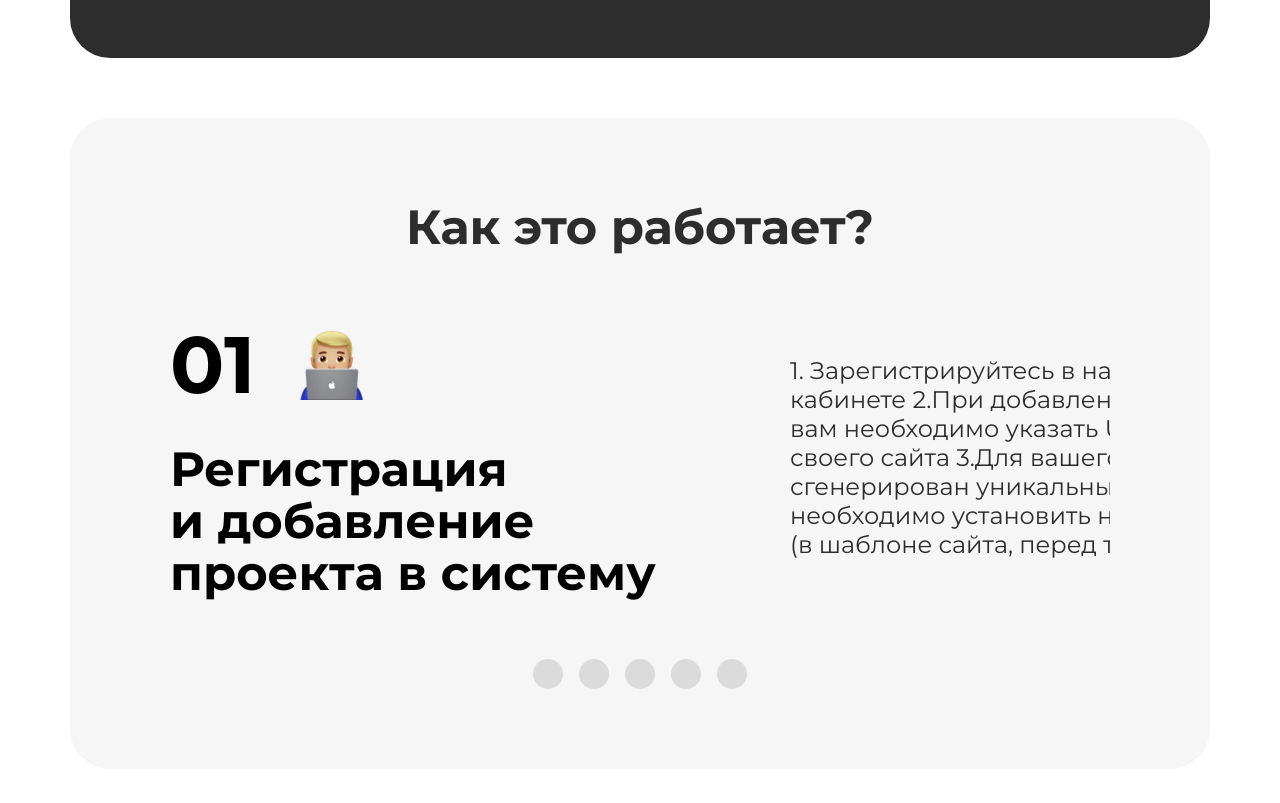
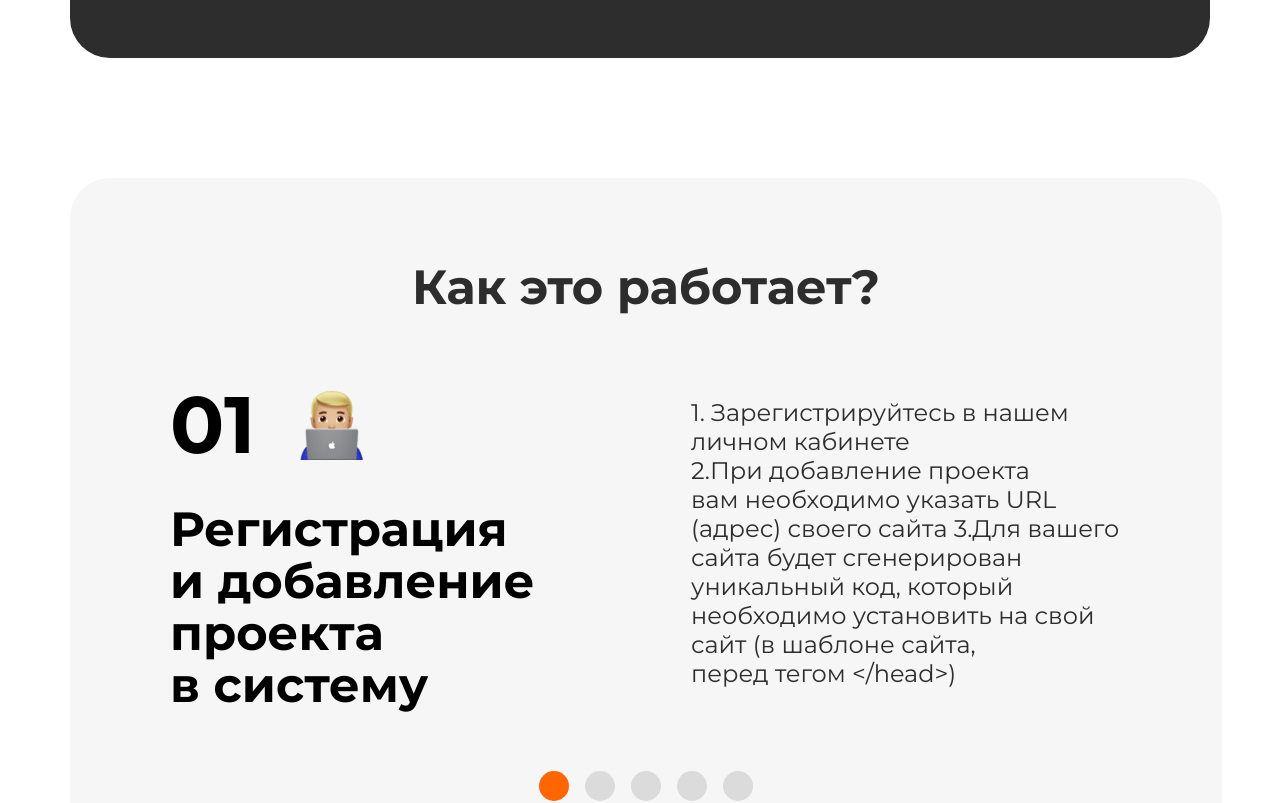
Before and after one commit to Ga3im/Leadconveer, a React (Vite) app: page / in a window 1280 px wide. Shown: the part 10353-11156 px from the top of the page. Built offline with nearby package versions, Linux system fonts and the light colour scheme.

Commit message:
click swip

```diff
--- a/src/components/Swiper/Swiper.module.css
+++ b/src/components/Swiper/Swiper.module.css
@@ -1,9 +1,16 @@
+.wrapper {
+  display: -webkit-box;
+  overflow: auto;
+  scrollbar-width: none;
+}
+
 .content {
   margin: 60px 70px;
   padding: 80px 100px;
   background-color: #f6f6f6;
   font-family: "Montserrat", sans-serif;
   border-radius: 40px;
+  width: 90%;
 }
 
 .title {
@@ -11,21 +18,20 @@
   font-size: 48px;
   font-weight: 700;
   color: #2d2d2d;
+  pointer-events: none;
 }
 
 .swipeContent {
   display: flex;
   flex-direction: row;
   flex-wrap: nowrap;
-  overflow: auto;
   gap: 100px;
-  scrollbar-width: none;
 }
 
 .swipe {
   display: flex;
   flex-direction: row;
-  gap: 70px;
+  gap: 90px;
   align-items: center;
   padding: 60px 0px;
 }
@@ -34,7 +40,7 @@
   display: flex;
   flex-direction: column;
   gap: 30px;
-  width: 550px;
+  width: 50%;
 }
 
 .countContent {
@@ -56,7 +62,7 @@
 }
 
 .right {
-  width: 550px;
+  width: 50%;
 }
 
 .text {
--- a/src/components/Swiper/Swiper.tsx
+++ b/src/components/Swiper/Swiper.tsx
@@ -37,16 +37,50 @@ export const Swiper = () => {
       } else {
         console.log("left");
       }
-    } else {
-      if (Ydiff > 0) {
-        console.log("top");
-      } else {
-        console.log("bottom");
     }
-    }
+    // else {
+    // if (Ydiff > 0) {
+    //   console.log("top");
+    // } else {
+    //   console.log("bottom");
+    // }
+    // }
     x1 = null;
     y1 = null;
   }
+
+  let X1: number | null = null;
+  let Y1: number | null = null;
+
+  const mouseStart = (e: React.MouseEvent<HTMLDivElement, MouseEvent>) => {
+    X1 = e.clientX;
+    Y1 = e.clientY;
+  };
+
+  const mouseMove = (e: React.MouseEvent<HTMLDivElement, MouseEvent>) => {
+    let x2: number | null = e.clientX;
+    let y2: number | null = e.clientY;
+
+    let Xdiff: number | null = x2 - X1;
+    let Ydiff: number | null = y2 - Y1;
+
+    if (Math.abs(Xdiff) > Math.abs(Ydiff)) {
+      if (Xdiff > 0) {
+        console.log("right");
+      } else {
+        console.log("left");
+      }
+    }
+    // else {
+    //   if (Ydiff > 0) {
+    //     console.log("top");
+    //   } else {
+    //     console.log("bottom");
+    //   }
+    // }
+    X1 = null;
+    Y1 = null;
+  };
 
   const arr: arrType[] = [
     {
@@ -82,32 +116,34 @@ export const Swiper = () => {
   ];
 
   useEffect(() => {
-    console.log(selected);
-  }, [selected]);
+    setSelected(arr[0]);
+  }, []);
 
   return (
-    <>
-      <div className={s.content}>
-        <h1 className={s.title}>Как это работает?</h1>
+    <div className={s.wrapper}>
       <div
         onTouchStart={touchStart}
         onTouchMove={touchMove}
-          className={s.swipeContent}
+        onClick={mouseStart}
+        onMouseDown={mouseMove}
+        className={s.content}
       >
-          {arr.map((item, index) => (
-            <div key={item.emodji} className={s.swipe}>
+        <h1 className={s.title}>Как это работает?</h1>
+        <div className={s.swipeContent}>
+          <div className={s.swipe}>
             <div className={s.left}>
               <div className={s.countContent}>
-                  <p className={s.count}>0{index + 1}</p>
-                  <img src={item.emodji} alt="" />
+                <p className={s.count}>0{selected ? selected.id : arr[0].id}</p>
+                <img src={selected ? selected.emodji : arr[0].emodji} alt="" />
               </div>
-                <h2 className={s.titleItem}>{item.title}</h2>
+              <h2 className={s.titleItem}>
+                {selected ? selected.title : arr[0].title}
+              </h2>
             </div>
             <div className={s.right}>
-                <p className={s.text}>{item.text}</p>
+              <p className={s.text}>{selected ? selected.text : arr[0].text}</p>
             </div>
           </div>
-          ))}
         </div>
         <div className={s.page}>
           {arr.map((i) => (
@@ -121,6 +157,6 @@ export const Swiper = () => {
           ))}
         </div>
       </div>
-    </>
+    </div>
   );
 };
```
Lines whose indentation alone changed are shown as unchanged.
